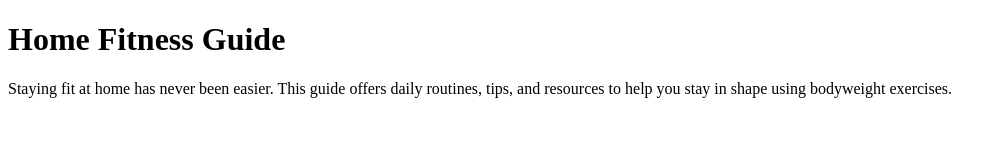
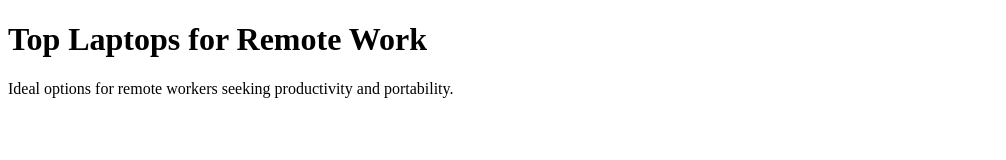
Before and after one commit to iaamirx/strong-meta-description, a plain HTML site: page index.html in a window 1280 px wide. Shown: the whole page, without its empty margins (0-1006 px from the left). Drawn offline with Linux system fonts and the light colour scheme.

Commit message:
Update index.html

```diff
--- a/index.html
+++ b/index.html
@@ -1,12 +1,12 @@
 <!DOCTYPE html>
 <html lang="en">
 <head>
-    <meta charset="UTF-8">
-    <title>Welcome</title>
-    <meta name="description" content="Discover effective home workout tips to stay fit without the gym. Learn simple routines for beginners and advanced fitness lovers.">
+  <meta charset="UTF-8">
+  <title>Top Laptops for Remote Work</title>
+  <meta name="description" content="Discover the best laptops for remote work with long battery life, fast processors, and lightweight designs.">
 </head>
 <body>
-    <h1>Home Fitness Guide</h1>
-    <p>Staying fit at home has never been easier. This guide offers daily routines, tips, and resources to help you stay in shape using bodyweight exercises.</p>
+  <h1>Top Laptops for Remote Work</h1>
+  <p>Ideal options for remote workers seeking productivity and portability.</p>
 </body>
 </html>
```
